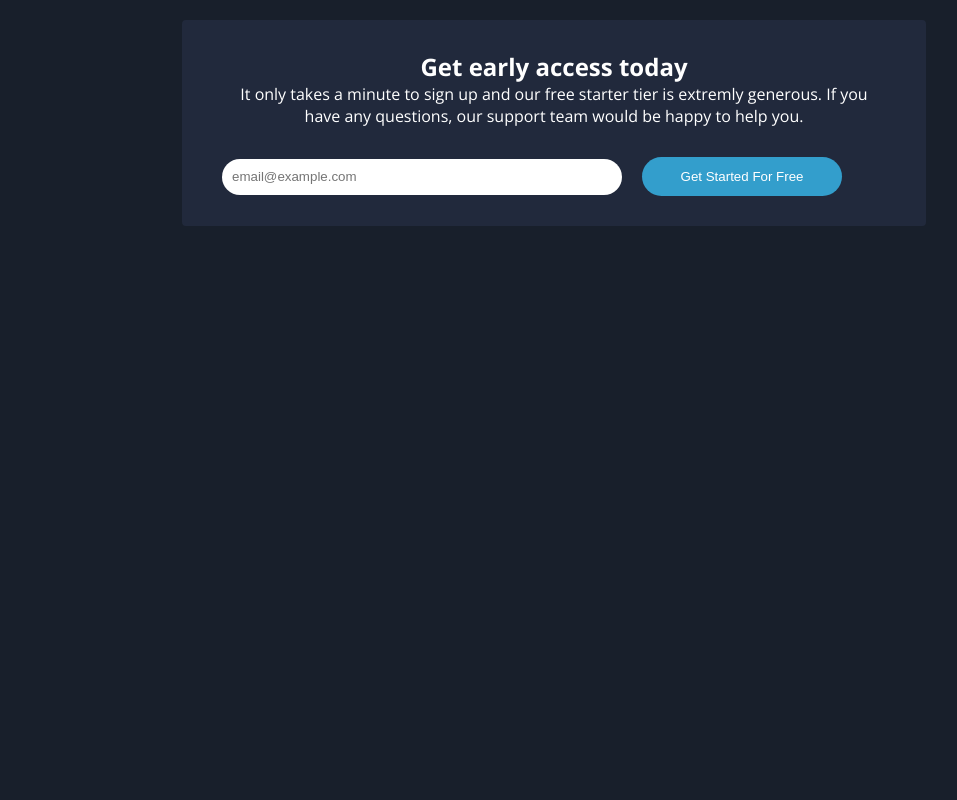
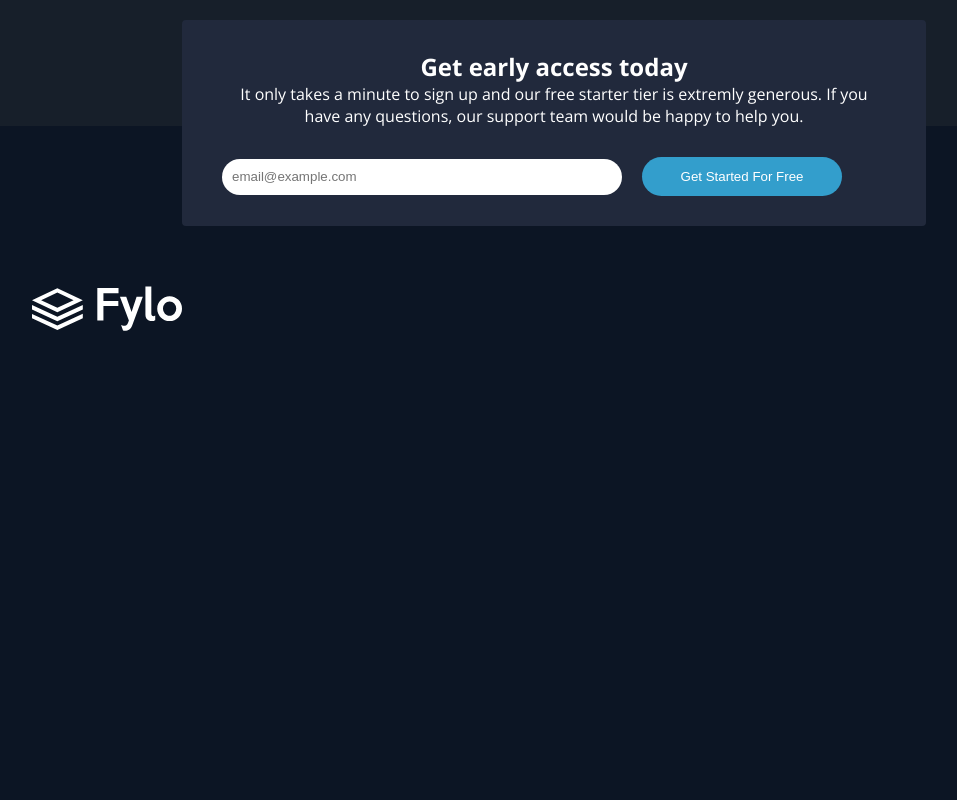
Before and after one commit to KrenarMuzaqi/Fygo, a plain HTML site: page index.html in a window 1280 px wide. Shown: the part 1880-2680 px from the top of the page, without its empty margins (86-1043 px from the left). Drawn offline with nearby package versions, Linux system fonts and the light colour scheme.

```diff
--- a/index.html
+++ b/index.html
@@ -190,7 +190,11 @@
         </div>
       </section>
       <footer class="footer-wrapper">
-        <div class="footer"></div>
+        <div class="footer">
+          <div class="footer-logo">
+            <img src="/images/logo.svg" alt="logo img" class="footer-logo" />
+          </div>
+        </div>
       </footer>
     </div>
   </body>
--- a/style.scss
+++ b/style.scss
@@ -363,9 +363,8 @@
   height: auto;
   display: flex;
   justify-content: center;
-  background-color: rgb(24, 31, 43);
+  background-color: rgb(23, 31, 42);
   padding-top: 6rem;
-  padding-bottom: 6rem;
 
   .access {
     max-width: 74.4rem;
@@ -376,6 +375,7 @@
     margin: 0 2.4rem;
     background-color: rgb(33, 41, 60);
     border-radius: 0.4rem;
+    margin-bottom: -10rem;
 
     &-title {
       text-align: center;
@@ -439,15 +439,18 @@
   display: flex;
   justify-content: center;
   padding: 6rem 0;
-  background-color: rgb(24, 31, 43);
+  background-color: rgb(12, 21, 36);
+  padding-top: 16rem;
 
   .footer {
     max-width: 104.4rem;
     width: 100%;
     height: auto;
-    display: grid;
-    grid-template-columns: repeat(3, 1fr);
-    grid-gap: 2rem;
     margin: 0 2.4rem;
+
+    &-logo {
+      width: 15rem;
+      height: auto;
+    }
   }
 }
```
Also changed, not shown: style.css, 1 other file.
